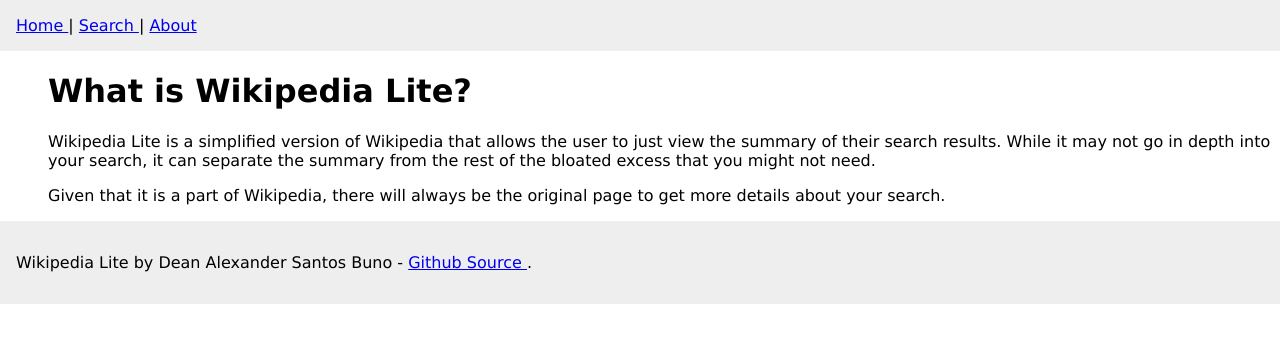
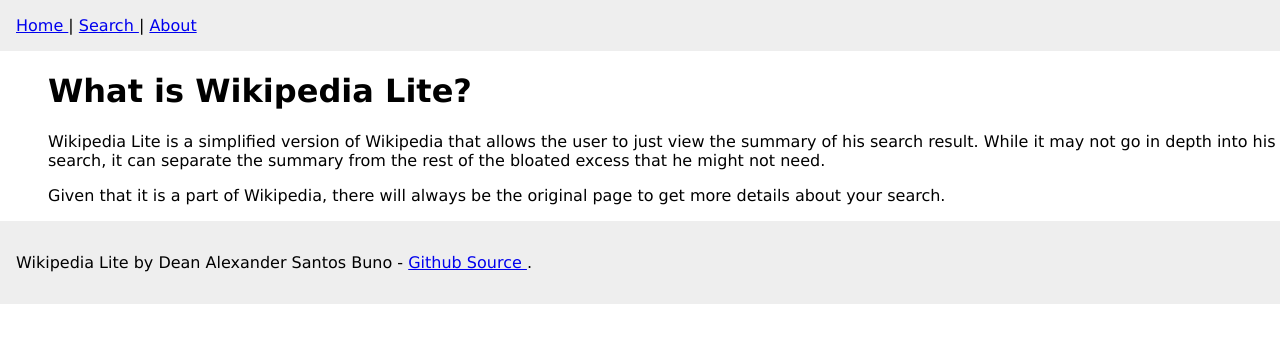
Before and after one commit to deanalex-buno95/TutorialsFlaskWikipedia, a Flask app: page /about in a window 1280 px wide. Shown: the top 343 px of the page. Run offline with Flask 2, Linux system fonts and the light colour scheme.

Commit message:
Modify `about.html`.

```diff
--- a/templates/about.html
+++ b/templates/about.html
@@ -5,9 +5,9 @@
         What is Wikipedia Lite?
     </h1>
     <p>
-        Wikipedia Lite is a simplified version of Wikipedia that allows the user to just view the summary of their
-        search results. While it may not go in depth into your search, it can separate the summary from the rest of the
-        bloated excess that you might not need.
+        Wikipedia Lite is a simplified version of Wikipedia that allows the user to just view the summary of his search
+        result. While it may not go in depth into his search, it can separate the summary from the rest of the bloated
+        excess that he might not need.
     </p>
     <p>
         Given that it is a part of Wikipedia, there will always be the original page to get more details about your
```
